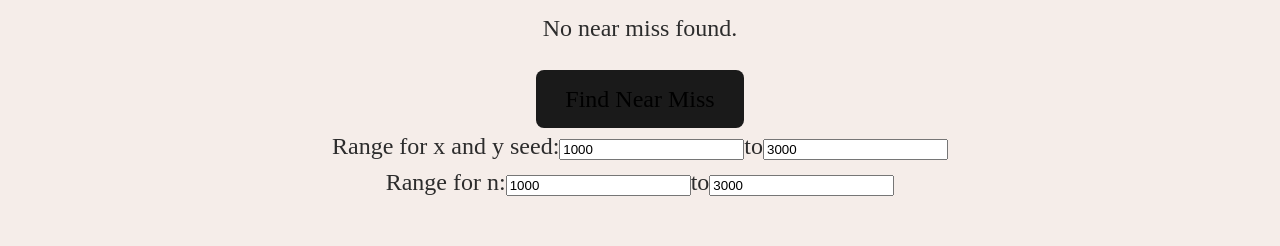
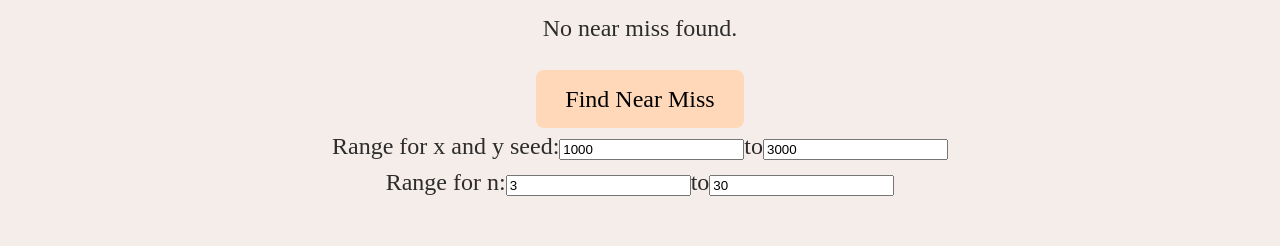
Before and after one commit to CodingNightlark/FermatNearMisses, a React (Vite) app: page / in a window 1280 px wide. Shown: the part 259-505 px from the top of the page. Built offline with nearby package versions, Linux system fonts and the light colour scheme.

Commit message:
fixed find another
accidentally didn't update the find another function to the new one under handle click, fixed error with displaying two digit exponents, made the random number stay within the correct range

```diff
--- a/src/App.css
+++ b/src/App.css
@@ -12,7 +12,7 @@ button {
   font-size: 1em;
   font-weight: 500;
   font-family: inherit;
-  background-color: #1a1a1a;
+  background-color: #ffd8ba;
   cursor: pointer;
   transition: border-color 0.25s;
 }
--- a/src/App.jsx
+++ b/src/App.jsx
@@ -11,12 +11,12 @@ function App() {
   const [ loading, setLoading ] = useState(false)
   const [ minX, setMinX ] = useState(1000)
   const [ maxX, setMaxX ] = useState(3000)
-  const [ minN, setMinN ] = useState(1000)
-  const [ maxN, setMaxN ] = useState(3000)
+  const [ minN, setMinN ] = useState(3)
+  const [ maxN, setMaxN ] = useState(30)
 
   const handleClick = () => {
     if (result) {
-      findNearMiss() // Reset the search if a result already exists
+      findNearMiss({minX, maxX, minN, maxN}) // Reset the search if a result already exists
     }
     setLoading(true)
     setTimeout(() => {
@@ -52,7 +52,7 @@ function App() {
 
             <p>Near Miss Found!</p>
 
-            <InlineMath math={`${result.a}^${result.n} + ${result.b}^${result.n} \\approx ${result.c}^${result.n}`} />
+            <InlineMath math={`${result.a}^{${result.n}} + ${result.b}^{${result.n}} \\approx ${result.c}^{${result.n}}`} />
 
           </motion.div>
        ) }
--- a/src/Math.jsx
+++ b/src/Math.jsx
@@ -3,7 +3,7 @@
 function findNearMiss({minX, maxX, minN, maxN}) {
 
     let tolerance = 0.0001
-    let xRand = Math.floor(Math.random() * maxX-minX) + minX;
+    let xRand = Math.floor(Math.random() * maxX) + minX;
 
 
     for(let x = xRand; x < xRand+2000; x++) {
```
